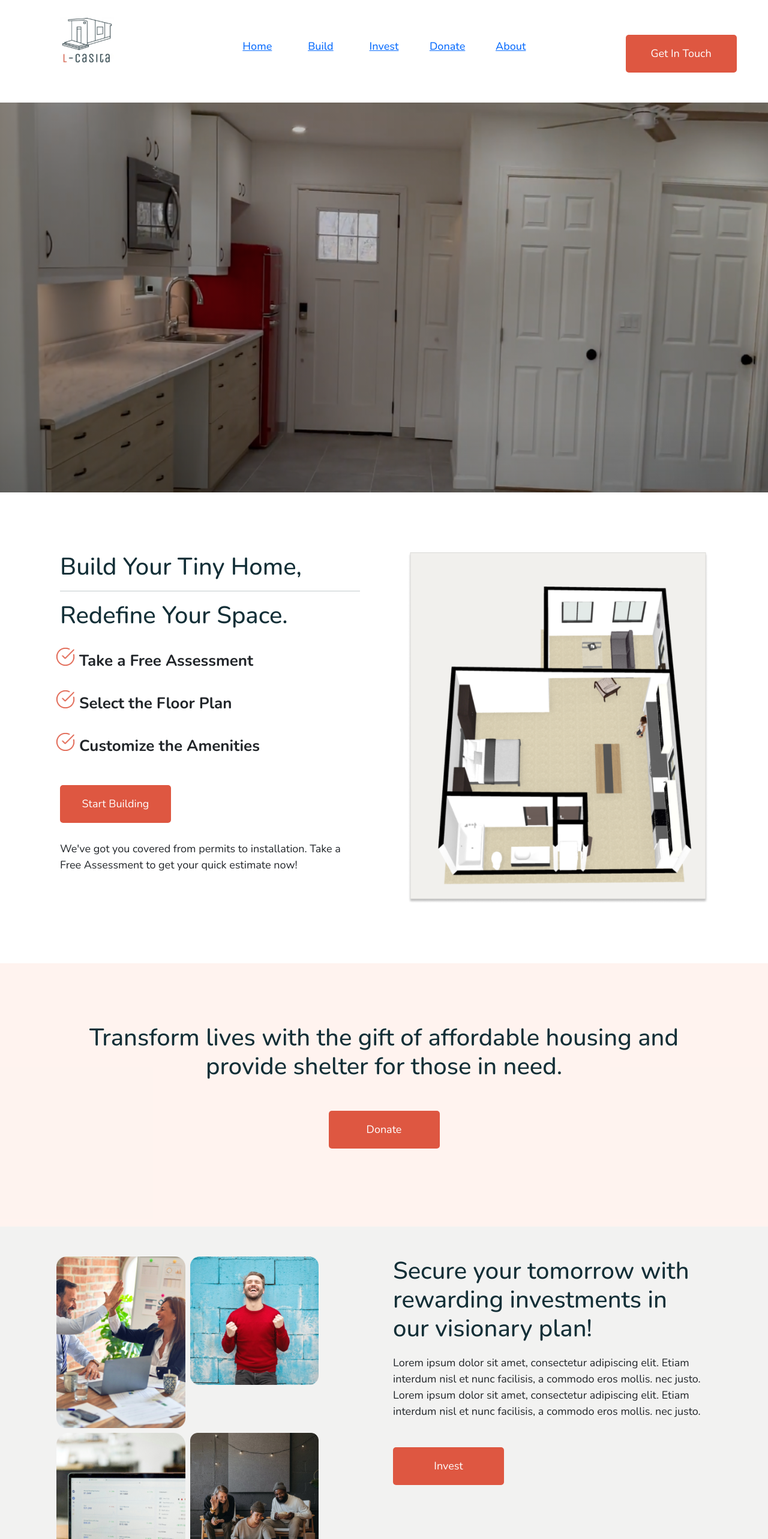
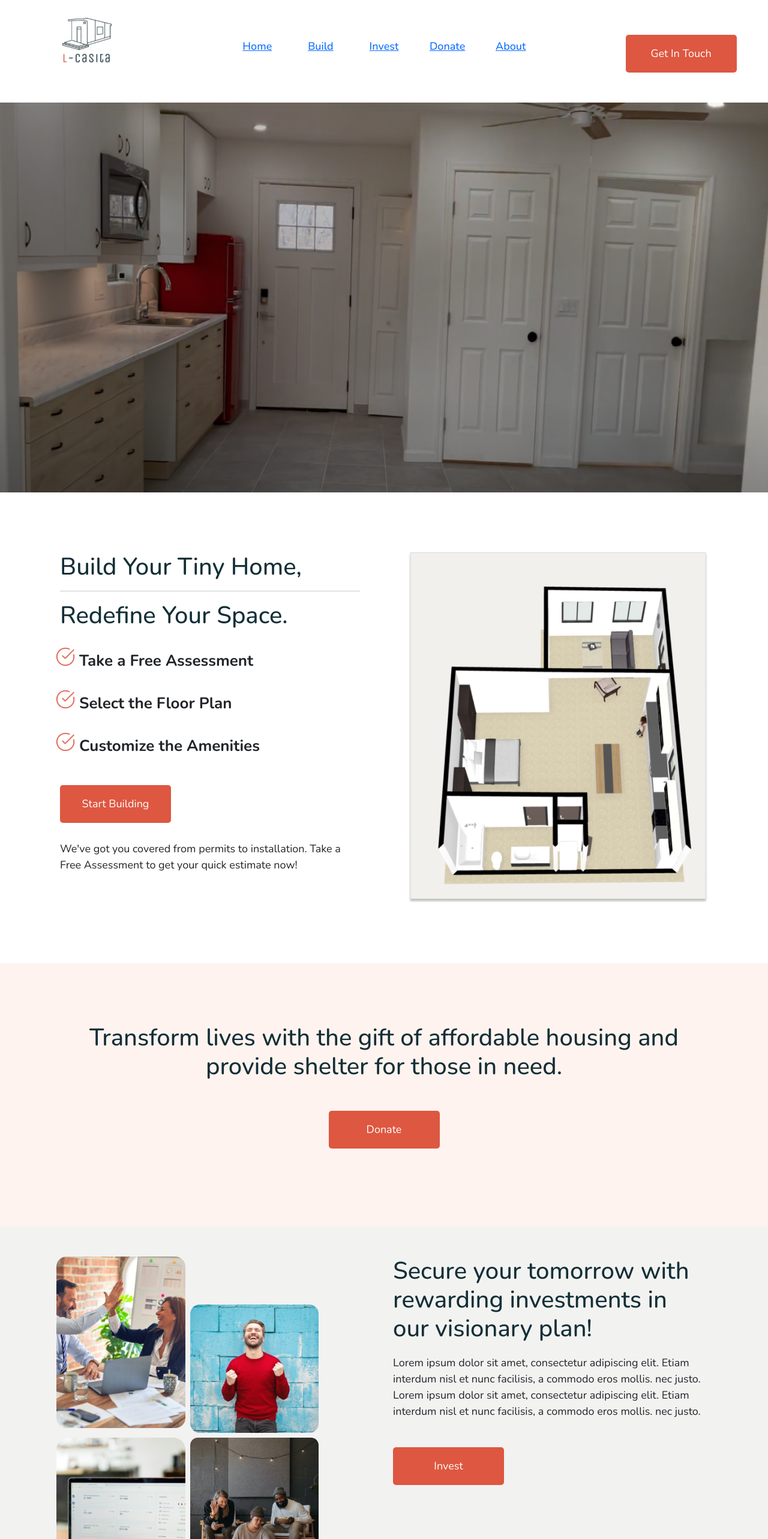
Before and after one commit to CharlizeSerrano5/HomeProjectWebpagePrototype, a React (Create React App) app: page / in a window 1280 px wide. Shown: the top 2566 px of the page at 60% size. Built offline with nearby package versions, Linux system fonts and the light colour scheme.

Commit message:
Implemented Final Meeting Changes

```diff
--- a/src/App.css
+++ b/src/App.css
@@ -79,12 +79,16 @@ Grid{
   /* background-size: 100vw 100vh; */
   width: '100%';
   max-width: '100%';
-  height: 'auto';
+  /* height: 'auto'; */
   justify-content: center;
-  max-width: 100%;
+  /* max-width: 100%; */
+  background-size: cover;
+  background-position: center;
+  height: auto;
   object-fit: 'contain';
   /* object-fit: fill; */
   min-height: 650px;
+  /* min-height: 100px; */
   /* max-height: 650px; */
   /* max-width: 100%; */
   /* width: 100%; */
@@ -92,7 +96,7 @@ Grid{
 }
 
 .Top>.Image{
-  height: 100%;
+  /* height: 100%; */
 }
 
 .Top>.Container{
--- a/src/Pages/HomePage.css
+++ b/src/Pages/HomePage.css
@@ -132,3 +132,8 @@
 @media (width <= 380px) {
 
 }
+
+/* .item2{
+    bottom: 0px;
+    margin-top: 50px;
+} */
--- a/src/Pages/HomePage.js
+++ b/src/Pages/HomePage.js
@@ -7,7 +7,7 @@ import Checkmark from '../Assets/Checkmark.svg';
 import HomeLayout from '../Assets/HomePageHome.png';
 import Profile from '../Assets/Profile.svg';
 import Contact from '../Components/Contact';
-import { Grid } from '@mui/material';
+import { Grid, autocompleteClasses } from '@mui/material';
 import GridImage1 from '../Assets/GridImage1.png';
 import GridImage2 from '../Assets/GridImage2.png';
 import GridImage3 from '../Assets/GridImage3.png';
@@ -118,14 +118,25 @@ function Home(){
                                         <img
                                         src={GridImage1}
                                         width="100%"
+                                        alignSelf='flex-end'
                                         >
                                             </img>
                                     </Grid>
-                                    <Grid item xs={4} md={5} zeroMinWidth >
+                                    <Grid className='item2' item xs={4} md={5} zeroMinWidth bottom={0}>
                                         <img
                                         src={GridImage2}
+                                        style={{
+                                            width: "100%",
+                                            alignSelf: 'flex-end',
+                                            bottom: '0px',
+                                            paddingTop: 'auto',
+                                            // height: 'auto',
+                                            marginTop: '80px',
+                                            marginBottom: '0px',
+                                            alignSelf: 'end',
+                                            justifySelf: 'end'
+                                        }}
 
-                                        width="100%"
 
                                         />
                                     </Grid>
@@ -133,12 +144,14 @@ function Home(){
                                         <img
                                         src={GridImage3}
                                         width="100%"
+                                        alignSelf='flex-end'
                                         />
                                     </Grid>
                                     <Grid  item  xs={4} md={5}zeroMinWidth>
                                         <img
                                         src={GridImage4}
                                         width="100%"
+                                        alignSelf='flex-end'
                                         />
                                     </Grid>
                                 </Grid>
```
